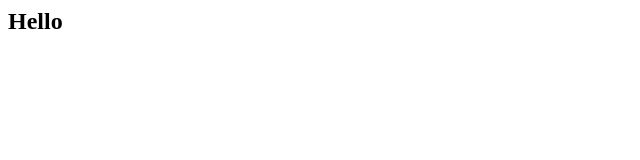
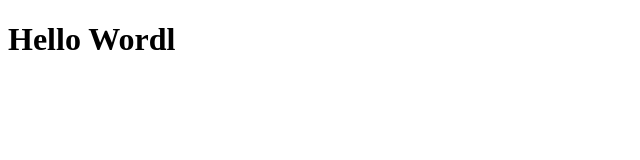
Before and after one commit to porksamnang/Demo-Test, a plain HTML site: page index.html in a window 1280 px wide. Shown: the whole page, without its empty margins (0-640 px from the left). Drawn offline with Linux system fonts and the light colour scheme.

Commit message:
Update Html

```diff
--- a/index.html
+++ b/index.html
@@ -1,7 +1,13 @@
-<html>
-  <body>
-     <h2>
-       Hello
-     </h2>
-  </body>
+
+<!DOCTYPE html>
+<html lang="en">
+<head>
+  <meta charset="UTF-8">
+  <meta name="viewport" content="width=device-width, initial-scale=1.0">
+  <meta http-equiv="X-UA-Compatible" content="ie=edge">
+  <title>Document</title>
+</head>
+<body>
+  <h1>Hello Wordl</h1>
+</body>
 </html>
```
